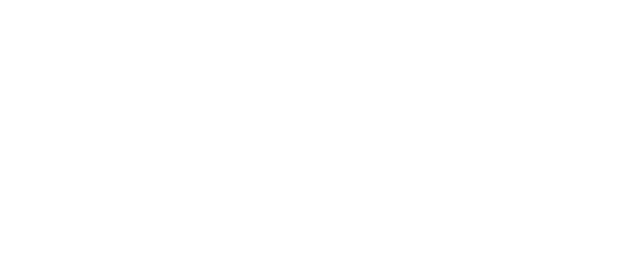
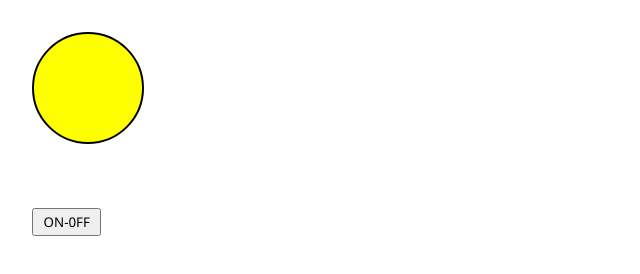
Before and after one commit to MuhammadAmmarAtique/5_mini_JS_Projects, a plain HTML site: page index.html in a window 1280 px wide. Shown: the whole page, without its empty margins (0-640 px from the left). Drawn offline with Linux system fonts and the light colour scheme.

Commit message:
Practiced simple dom example

```diff
--- a/index.html
+++ b/index.html
@@ -3,9 +3,22 @@
 <head>
     <meta charset="UTF-8">
     <meta name="viewport" content="width=device-width, initial-scale=1.0">
-    <title>Document</title>
+    <title>Learning DOM (Learn what Matters)</title>
+    <link rel="stylesheet" href="style.css">
 </head>
 <body>
 
+    <!-- 1. Bulb on/off using Dom Manipulation-->
+
+    <div id="bulb" class="bb-bg">
+
+    </div>
+
+    <!-- bb = bulb button -->
+    <button id="bb">ON-0FF</button>
+
+
+
+    <script src="index.js"></script>
 </body>
 </html>
--- a/index.js
+++ b/index.js
@@ -0,0 +1,7 @@
+// 1.
+let bulb= document.querySelector('#bulb');
+let btn= document.querySelector('#bb');
+
+btn.addEventListener('click',()=>{
+    bulb.classList.toggle('bb-bg');
+})
--- a/style.css
+++ b/style.css
@@ -11,3 +11,24 @@ height: 100%;
 width: 100%;
 }
 /* Main styling starts here */
+
+/* 1. */
+#bulb
+{
+    height: 7rem;
+    width: 7rem;
+    border-radius: 50%;
+    border: 2px solid black;
+    margin: 2rem;
+}
+/* bb= bulbbutton */
+#bb
+{
+    margin: 2rem;
+    padding: 0.2rem 0.6rem;
+}
+
+.bb-bg
+{
+    background-color: yellow;
+}
```
